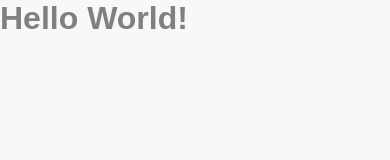
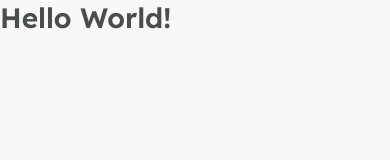
Before and after one commit to jnunes-ds/Podcastr, a Next.js app: page / in a window 390 px wide. Shown: the top 160 px of the page. Built offline with nearby package versions, Linux system fonts and the light colour scheme.

Commit message:
created _document.tsx

```diff
--- /dev/null
+++ b/src/pages/_document.tsx
@@ -0,0 +1,19 @@
+import Document, { Html, Head, Main, NextScript } from 'next/document';
+
+export default class MyDocument extends Document{
+    render(){
+        return (
+            <Html>
+                <Head>
+                    <link rel="preconnect" href="https://fonts.gstatic.com" />
+                    <link href="https://fonts.googleapis.com/css2?family=Inter&family=Lexend:wght@500;600&display=swap" rel="stylesheet" />
+                </Head>
+
+                <body>
+                    <Main />
+                    <NextScript />
+                </body>
+            </Html>
+        );
+    };
+};
--- a/src/styles/global.scss
+++ b/src/styles/global.scss
@@ -21,13 +21,31 @@
     --purple-800: #6F48C9;
 }
 
+@media (max-width: 1080px){
+    html {
+        font-size: 93.75%;
+    }
+}
+
+@media (max-width: 1080px){
+    html {
+        font-size: 87.5%;
+    }
+}
+
 body {
     background: var(--gray-50);
 }
 
 body, input, textarea, button {
-    font: 500 1rem sans-serif;
+    font: 500 1rem Inter, sans-serif;
     color: var(--gray-500);
+}
+
+h1, h2, h3, h4, h5, h6 {
+    font-weight: 600;
+    font-family: Lexend, sans-serif;
+    color: var(--gray-800)
 }
 
 h1{
```
